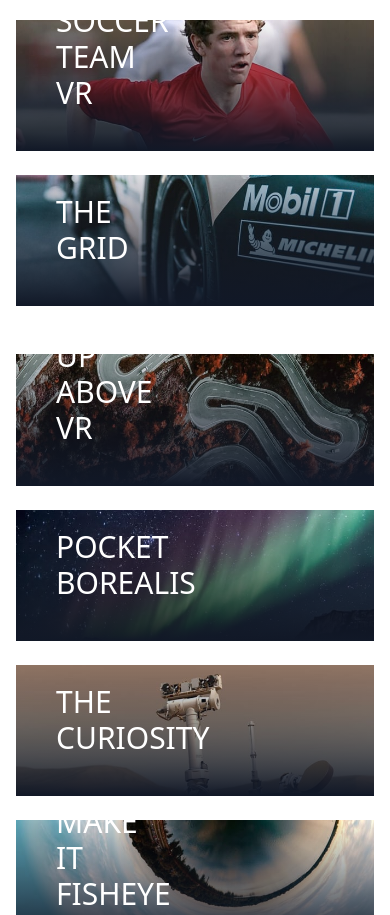
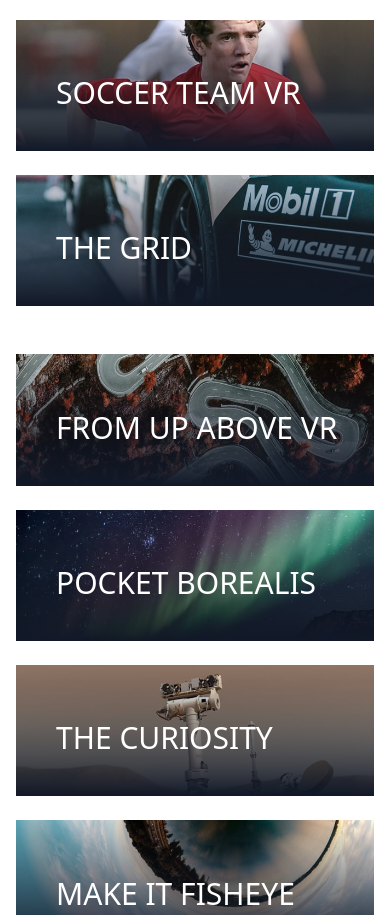
Before and after one commit to HuynhDucPhu2502/LoopsStudio, a website: page index.html in a window 390 px wide. Shown: the part 1890-2805 px from the top of the page. Drawn offline with Linux system fonts and the light colour scheme.

Commit message:
fixed responsive img gallery text

```diff
--- a/index.html
+++ b/index.html
@@ -107,7 +107,7 @@
             class="absolute top-0 bottom-0 left-0 right-0 bg-gradient-to-b from-transparent to-gray-900 group-hover:to-white"
           ></div>
           <h5
-            class="absolute bottom-10 left-10 w-6 text-3xl font-light text-white group-hover:text-black group-hover:text-4xl uppercase transition-all duration-200"
+            class="absolute bottom-10 left-10 text-3xl font-light text-white group-hover:text-black group-hover:text-4xl uppercase transition-all duration-200"
           >
             Deep Earth
           </h5>
@@ -127,7 +127,7 @@
             class="absolute top-0 bottom-0 left-0 right-0 bg-gradient-to-b from-transparent to-gray-900 group-hover:to-white"
           ></div>
           <h5
-            class="absolute bottom-10 left-10 w-6 text-3xl font-light text-white group-hover:text-black group-hover:text-4xl uppercase transition-all duration-200"
+            class="absolute bottom-10 left-10 text-3xl font-light text-white group-hover:text-black group-hover:text-4xl uppercase transition-all duration-200"
           >
             Night Arcade
           </h5>
@@ -147,7 +147,7 @@
             class="absolute top-0 bottom-0 left-0 right-0 bg-gradient-to-b from-transparent to-gray-900 group-hover:to-white"
           ></div>
           <h5
-            class="absolute bottom-10 left-10 w-6 text-3xl font-light text-white group-hover:text-black group-hover:text-4xl uppercase transition-all duration-200"
+            class="absolute bottom-10 left-10 text-3xl font-light text-white group-hover:text-black group-hover:text-4xl uppercase transition-all duration-200"
           >
             Soccer Team Vr
           </h5>
@@ -167,7 +167,7 @@
             class="absolute top-0 bottom-0 left-0 right-0 bg-gradient-to-b from-transparent to-gray-900 group-hover:to-white"
           ></div>
           <h5
-            class="absolute bottom-10 left-10 w-6 text-3xl font-light text-white group-hover:text-black group-hover:text-4xl uppercase transition-all duration-200"
+            class="absolute bottom-10 left-10 text-3xl font-light text-white group-hover:text-black group-hover:text-4xl uppercase transition-all duration-200"
           >
             The Grid
           </h5>
@@ -192,7 +192,7 @@
             class="absolute top-0 bottom-0 left-0 right-0 bg-gradient-to-b from-transparent to-gray-900 group-hover:to-white"
           ></div>
           <h5
-            class="absolute bottom-10 left-10 w-6 text-3xl font-light text-white group-hover:text-black group-hover:text-4xl uppercase transition-all duration-200"
+            class="absolute bottom-10 left-10 text-3xl font-light text-white group-hover:text-black group-hover:text-4xl uppercase transition-all duration-200"
           >
             From Up Above Vr
           </h5>
@@ -212,7 +212,7 @@
             class="absolute top-0 bottom-0 left-0 right-0 bg-gradient-to-b from-transparent to-gray-900 group-hover:to-white"
           ></div>
           <h5
-            class="absolute bottom-10 left-10 w-6 text-3xl font-light text-white group-hover:text-black group-hover:text-4xl uppercase transition-all duration-200"
+            class="absolute bottom-10 left-10 text-3xl font-light text-white group-hover:text-black group-hover:text-4xl uppercase transition-all duration-200"
           >
             Pocket Borealis
           </h5>
@@ -232,7 +232,7 @@
             class="absolute top-0 bottom-0 left-0 right-0 bg-gradient-to-b from-transparent to-gray-900 group-hover:to-white"
           ></div>
           <h5
-            class="absolute bottom-10 left-10 w-6 text-3xl font-light text-white group-hover:text-black group-hover:text-4xl uppercase transition-all duration-200"
+            class="absolute bottom-10 left-10 text-3xl font-light text-white group-hover:text-black group-hover:text-4xl uppercase transition-all duration-200"
           >
             The Curiosity
           </h5>
@@ -252,7 +252,7 @@
             class="absolute top-0 bottom-0 left-0 right-0 bg-gradient-to-b from-transparent to-gray-900 group-hover:to-white"
           ></div>
           <h5
-            class="absolute bottom-10 left-10 w-6 text-3xl font-light text-white group-hover:text-black group-hover:text-4xl uppercase transition-all duration-200"
+            class="absolute bottom-10 left-10 text-3xl font-light text-white group-hover:text-black group-hover:text-4xl uppercase transition-all duration-200"
           >
             Make It Fisheye
           </h5>
```
